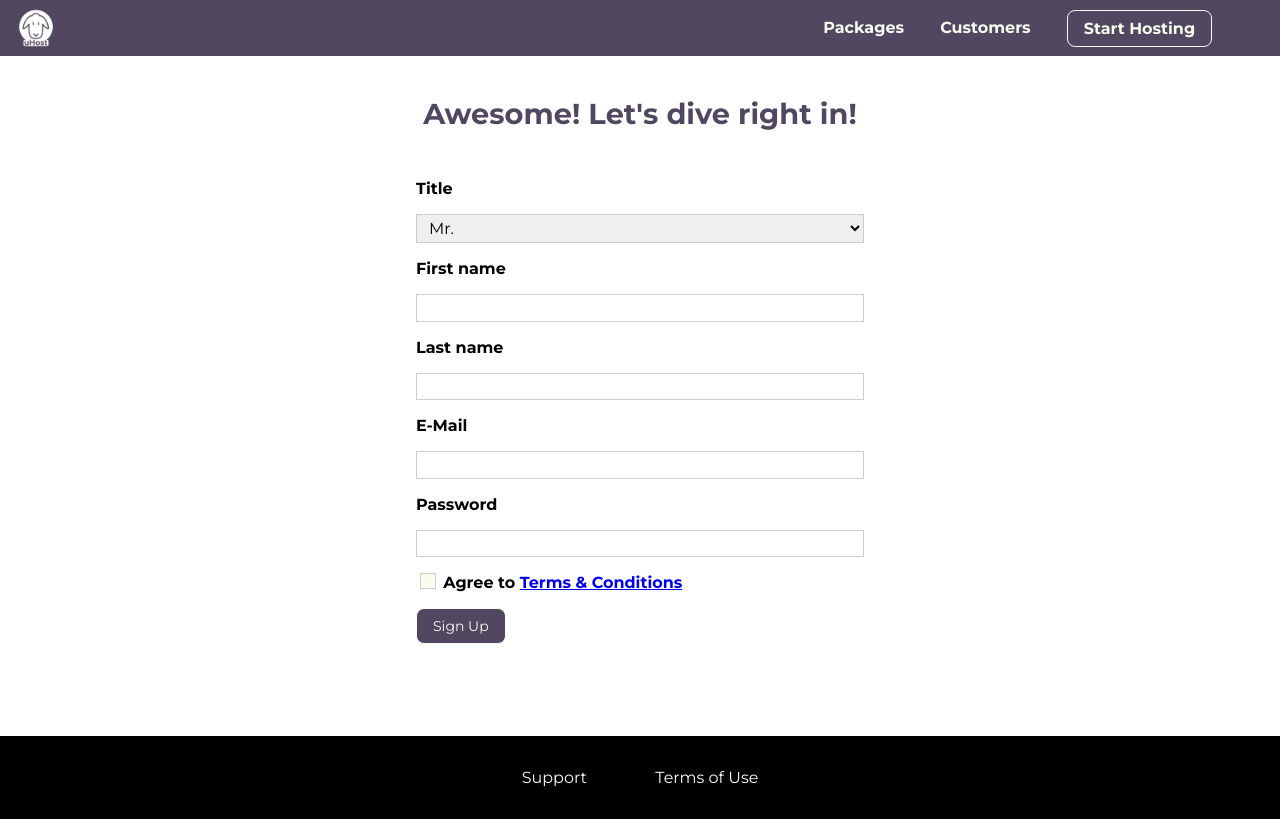
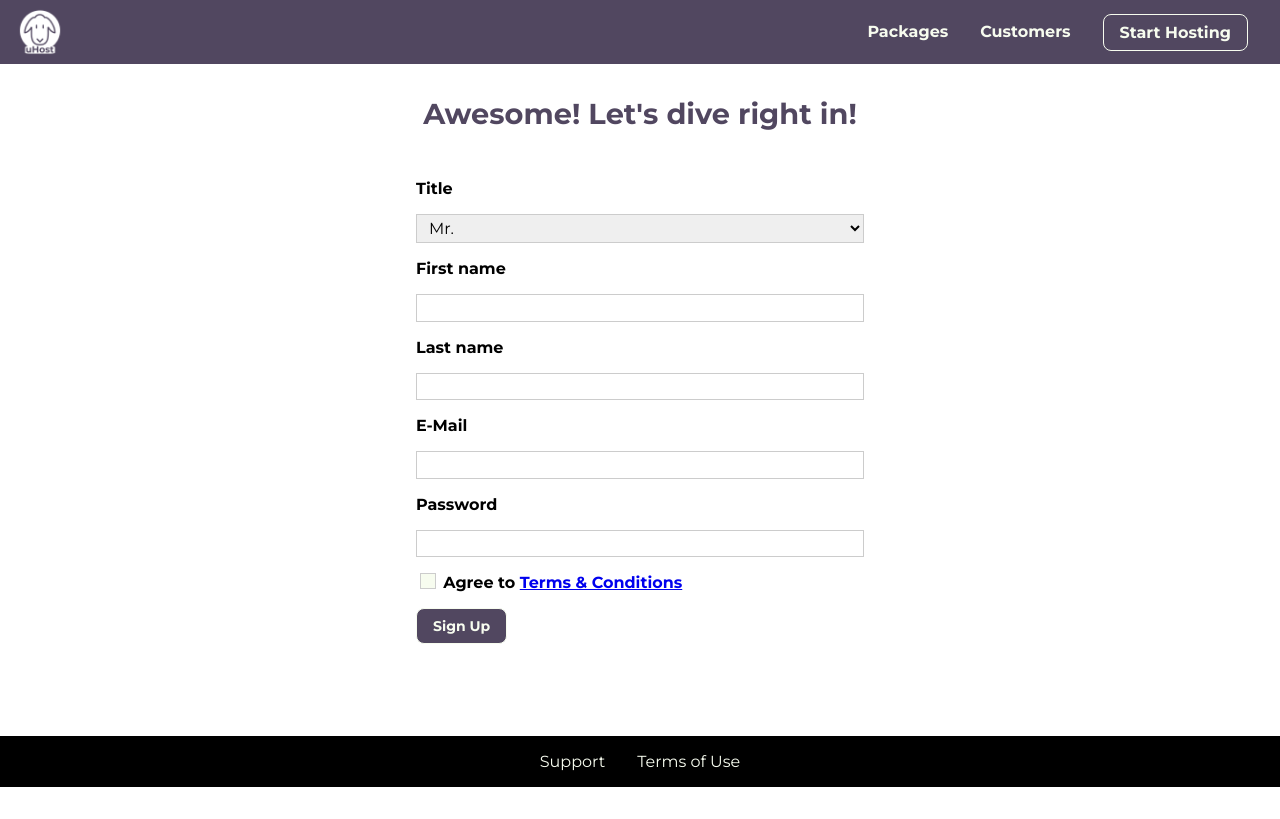
Before and after one commit to gamichwi/Exploring-CSS, a plain HTML site: page start-hosting/index.html in a window 1280 px wide. Drawn offline with Linux system fonts and the light colour scheme.

Commit message:
updated to include flexbox in the shared.css file

```diff
--- a/shared.css
+++ b/shared.css
@@ -1,6 +1,4 @@
-/* @import url('https://fonts.googleapis.com/css?family=Roboto:100i,400,900');
-@import url('https://fonts.googleapis.com/css?family=Anton'); */
-@import url('https://fonts.googleapis.com/css?family=Montserrat:400,700');
+@import url("https://fonts.googleapis.com/css?family=Montserrat:400,700");
 
 * {
   box-sizing: border-box;
@@ -36,11 +34,9 @@ main {
   background: #514760;
   padding: 0.5rem 1rem;
   z-index: 1;
-}
-
-.main-header > div {
-  display: inline-block;
-  vertical-align: middle;
+  display: flex;
+  align-items: center;
+  justify-content: space-between;
 }
 
 .toggle-button {
@@ -65,20 +61,9 @@ main {
   margin: 0.6rem 0;
 }
 
-.main-header__brand {
-  height: 2.5rem;
-  /* display: inline-block;
-  vertical-align: middle; */
-  display: none;
-}
-
 .main-header__brand img {
-  height: 100%;
-}
-
-.main-header__brand img:hover {
-  /* box-shadow: 3px 3px 5px 3px rgba(0, 0, 0, 0.3);
-  border-radius: 1.4rem; */
+  height: 3rem;
+  vertical-align: middle;
 }
 
 .main-nav {
@@ -86,16 +71,14 @@ main {
 }
 
 .main-nav__items {
-  /* margin: 0;
+  margin: 0;
   padding: 0;
-  list-style: none; */
-  /* display:none; */
+  list-style: none;
+  display: flex;
 }
 
 .main-nav__item {
   margin: 0 1rem;
-  display: inline-block;
-  /* display: none; */
 }
 
 .main-nav__item a,
@@ -135,57 +118,28 @@ main {
   .toggle-button {
     display: none;
   }
-  .main-header__brand {
-    height: 2.5rem;
-    display: inline-block;
-    vertical-align: middle;
-    display: block;
+
+  .main-nav {
+    display: flex;
   }
-  .mobile-nav {
-    display: block;
-    position: fixed;
-    z-index: 101;
-    top: 0;
-    left: 0;
-    background: #f7fcef;
-    width: 80%;
-    height: 100vh;
-  }
+}
 
-  .main-nav__items {
-    margin: 0;
-    padding: 0;
-    list-style: none;
-}
-  .main-nav__item {
-    margin: 0 1rem;
-    display: inline-block;
-  }
-
-.main-nav {
-  display: inline-block;
-  text-align: right;
-  width: calc(100% - 5rem);
-  vertical-align: middle;
-}
-  }
 .main-footer {
   background-color: #000000;
-  color: #f7fcef;
-  padding: 2rem;
+  padding: 1rem;
   margin-top: 3rem;
 }
 .main-footer__links {
   list-style: none;
   margin: 0;
   padding: 0;
-  text-align: center;
+  display: flex;
+  flex-direction: column;
+  align-items: center;
 }
 
 .main-footer__link {
-  display: block;
-  margin: 0;
-  padding: 0 1rem;
+  margin: 0.5rem 0;
 }
 
 .main-footer__link a {
@@ -214,11 +168,13 @@ main {
   width: 90%;
   height: 100%;
   list-style: none;
-  margin: 10% auto;
+  margin: 0 auto;
   padding: 0;
-  text-align: center;
+  display: flex;
+  flex-direction: column;
+  justify-content: center;
+  align-items: center;
 }
-
 .mobile-nav__item {
   margin: 1rem 0;
 }
@@ -230,9 +186,10 @@ main {
 .button {
   font-size: 1rem;
   font: inherit;
+  font-weight: bold;
   color: #f7fcef;
   background: #bfa3a3;
-  padding: 0.5rem 1rem;
+  padding: 0.5rem;
   border-radius: 8px;
   border: 1px solid #f7fcef;
   cursor: pointer;
@@ -247,7 +204,6 @@ main {
 .button:focus {
   outline: none;
 }
-
 
 .button__highlighted {
   font-size: 1rem;
@@ -278,7 +234,11 @@ main {
 
 @media (min-width: 40rem) {
   .main-footer__link {
-    display: inline-block;
     margin: 0 1rem;
   }
+
+  .main-footer__links {
+    flex-direction: row;
+    justify-content: center;
+  }
 }
--- a/start-hosting/start-hosting.css
+++ b/start-hosting/start-hosting.css
@@ -68,6 +68,7 @@ main {
   text-align: center;
   font: inherit;
   display: flex;
+  flex-direction:row;
   justify-content: center;
   align-items: center;
 }
```
Also changed, not shown: 1 other file.
